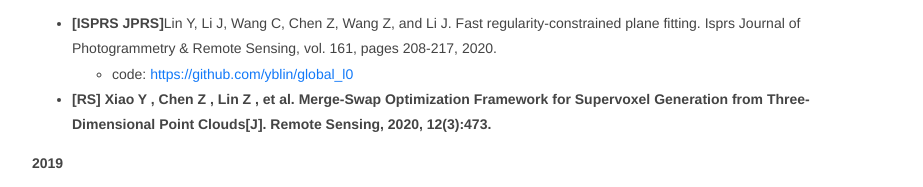
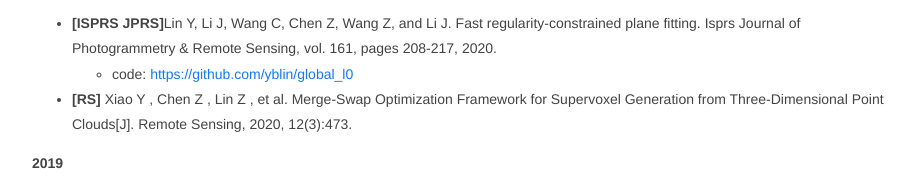
Before and after one commit to yblin/yblin.github.io, a plain HTML site: page index.html in a window 1280 px wide. Shown: the part 846-1033 px from the top of the page, without its empty margins (348-1271 px from the left). Drawn offline with nearby package versions, Linux system fonts and the light colour scheme.

Commit message:
Update index.html

```diff
--- a/index.html
+++ b/index.html
@@ -112,7 +112,7 @@
                   <li><strong>[ISPRS JPRS]</strong>Lin Y, Li J, Wang C, Chen Z, Wang Z, and Li J. Fast regularity-constrained plane fitting. Isprs Journal of Photogrammetry & Remote Sensing, vol. 161, pages 208-217, 2020.
 				  <ul><li>code: <a href="https://github.com/yblin/global_l0">https://github.com/yblin/global_l0</a></li></ul>
 				  </li>
-				  <li><strong>[RS] Xiao Y , Chen Z , Lin Z , et al. Merge-Swap Optimization Framework for Supervoxel Generation from Three-Dimensional Point Clouds[J]. Remote Sensing, 2020, 12(3):473.
+				  <li><strong>[RS]</strong> Xiao Y , Chen Z , Lin Z , et al. Merge-Swap Optimization Framework for Supervoxel Generation from Three-Dimensional Point Clouds[J]. Remote Sensing, 2020, 12(3):473.
 				  </li>
 				</ul>
 				<p><strong>2019</strong></p>
```
